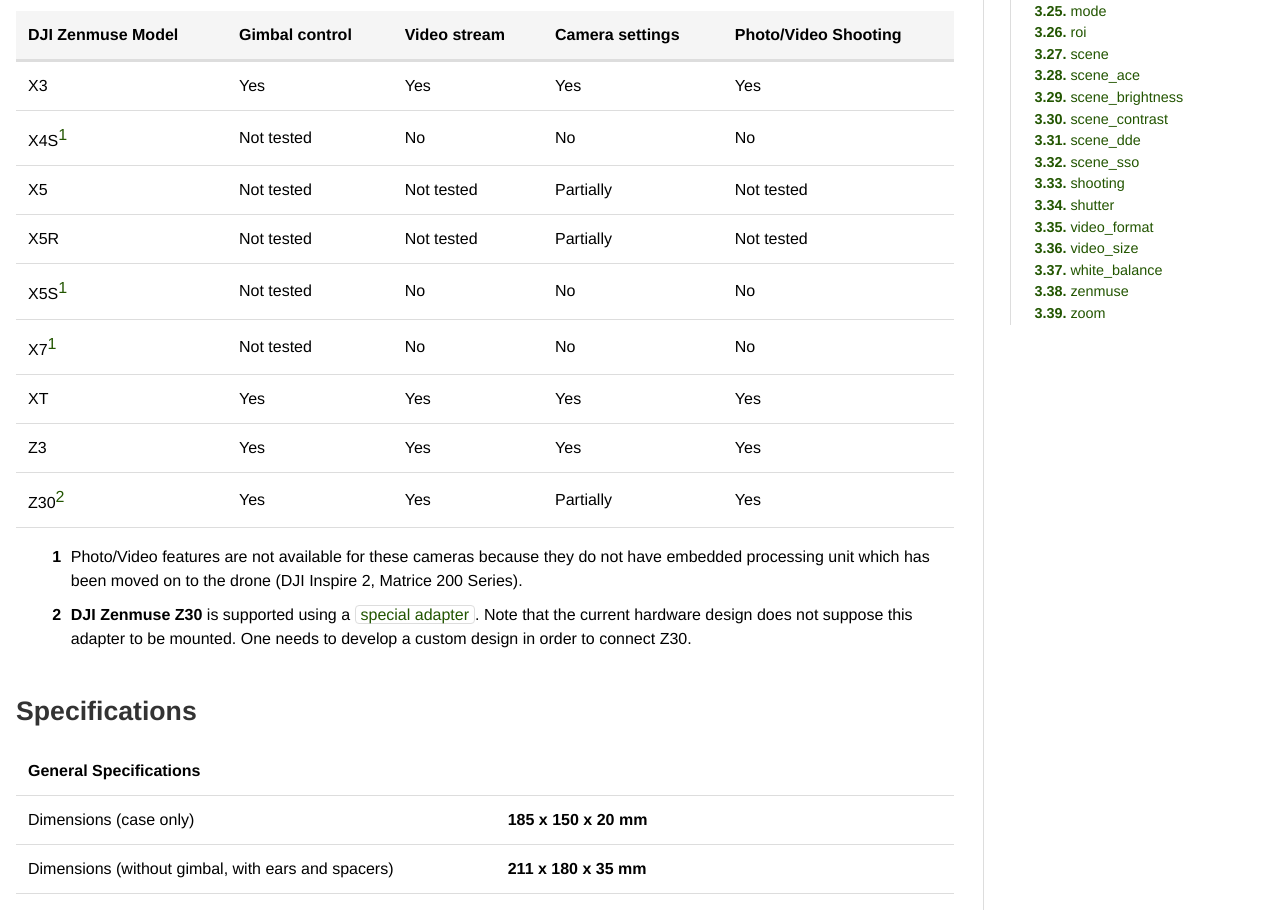
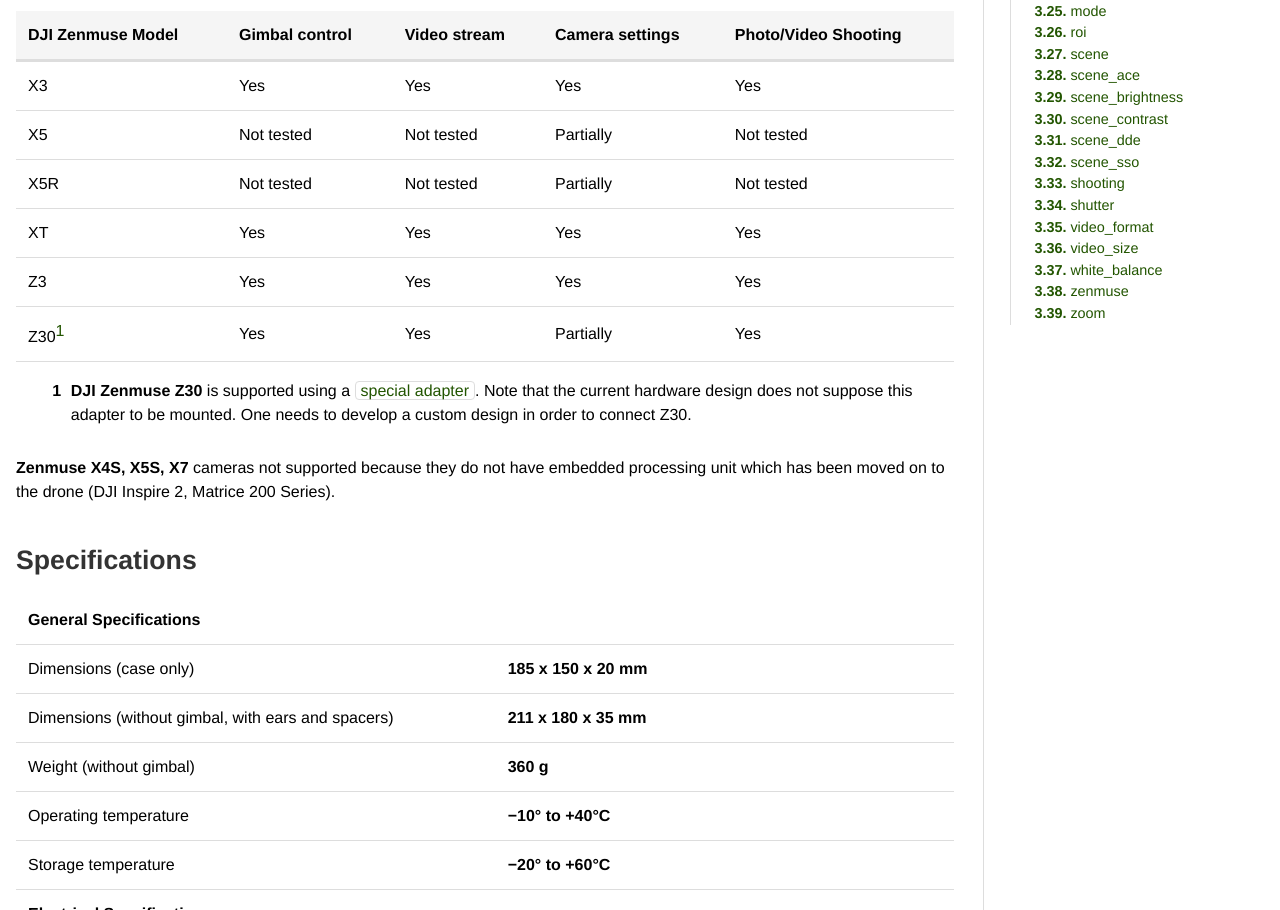
Before and after one commit to airmast/airmast.github.io, a website: page camadapter/index.html in a window 1280 px wide. Shown: the part 950-1860 px from the top of the page. Drawn offline with Linux system fonts and the light colour scheme.

Commit message:
CamAdapter: Fix mistakes

```diff
--- a/camadapter/index.html
+++ b/camadapter/index.html
@@ -34,13 +34,6 @@
                     <td>Yes</td>
                 </tr>
                 <tr>
-                    <td>X4S<a href="#id5" id="id1" class="footnote_reference">1</a></td>
-                    <td>Not tested</td>
-                    <td>No</td>
-                    <td>No</td>
-                    <td>No</td>
-                </tr>
-                <tr>
                     <td>X5</td>
                     <td>Not tested</td>
                     <td>Not tested</td>
@@ -53,20 +46,6 @@
                     <td>Not tested</td>
                     <td>Partially</td>
                     <td>Not tested</td>
-                </tr>
-                <tr>
-                    <td>X5S<a href="#id5" id="id2" class="footnote_reference">1</a></td>
-                    <td>Not tested</td>
-                    <td>No</td>
-                    <td>No</td>
-                    <td>No</td>
-                </tr>
-                <tr>
-                    <td>X7<a href="#id5" id="id3" class="footnote_reference">1</a></td>
-                    <td>Not tested</td>
-                    <td>No</td>
-                    <td>No</td>
-                    <td>No</td>
                 </tr>
                 <tr>
                     <td>XT</td>
@@ -83,7 +62,7 @@
                     <td>Yes</td>
                 </tr>
                 <tr>
-                    <td>Z30<a href="#id6" id="id4" class="footnote_reference">2</a></td>
+                    <td>Z30<a href="#id2" id="id1" class="footnote_reference">1</a></td>
                     <td>Yes</td>
                     <td>Yes</td>
                     <td>Partially</td>
@@ -91,22 +70,15 @@
                 </tr>
             </tbody>
         </table>
-        <table class="footnote" id="id5">
+        <table class="footnote" id="id2">
             <tbody>
                 <tr>
                     <th>1</th>
-                    <td>Photo/Video features are not available for these cameras because they do not have embedded processing unit which has been moved on to the drone (DJI Inspire 2, Matrice 200 Series).</td>
-                </tr>
-            </tbody>
-        </table>
-        <table class="footnote" id="id6">
-            <tbody>
-                <tr>
-                    <th>2</th>
                     <td><strong>DJI Zenmuse Z30</strong> is supported using a <a class="ext" href="https://www.adorama.com/djiz30gam600.html" target="_blank">special adapter</a>. Note that the current hardware design does not suppose this adapter to be mounted. One needs to develop a custom design in order to connect Z30.</td>
                 </tr>
             </tbody>
         </table>
+        <p><strong>Zenmuse X4S, X5S, X7</strong> cameras not supported because they do not have embedded processing unit which has been moved on to the drone (DJI Inspire 2, Matrice 200 Series).</p>
     </section>
     <section id="specifications">
         <h2>Specifications</h2>
@@ -206,13 +178,13 @@
     <section id="faq">
         <h2>FAQ</h2>
         <p>
-            <img src="/img/q.svg" align="middle" class="icon" height="25px" />
+            <img src="/img/q.svg" align="middle" class="icon" alt="Q" height="25px" />
          <strong>Which CPU the CamAdapter software is compatible with?</strong></p>
         <p>
             <img src="/img/a.svg" align="middle" class="icon" alt="A" height="25px" />
          <em>NVIDIA Tegra K1 at the moment.</em></p>
         <p>
-            <img src="/img/q.svg" align="middle" class="icon" height="25px" />
+            <img src="/img/q.svg" align="middle" class="icon" alt="Q" height="25px" />
          <strong>Is it possible to output video stream through HDMI?</strong></p>
         <p>
             <img src="/img/a.svg" align="middle" class="icon" alt="A" height="25px" />
```
Also changed, not shown: camadapter/assembly/jetson/index.html (+1 -1 lines), camadapter/software/index.html (+2 -15 lines), 3 other files.
